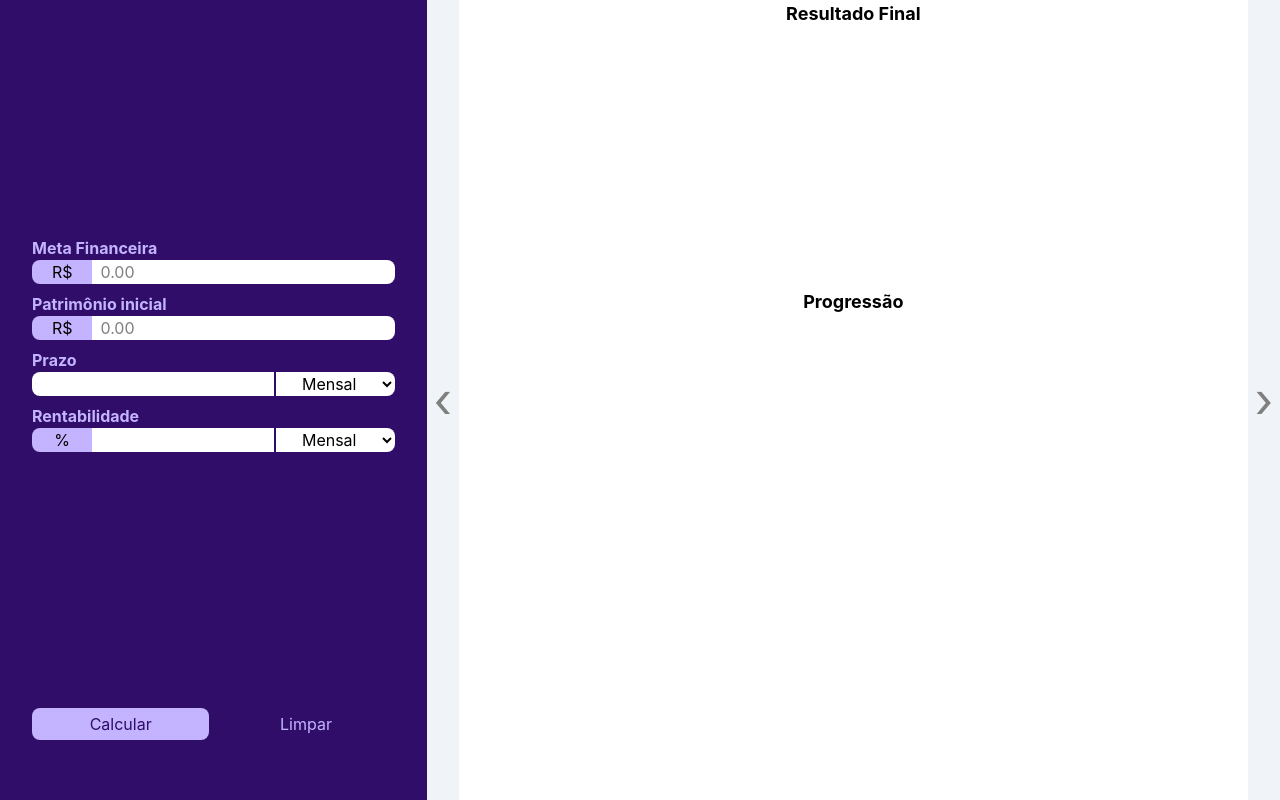
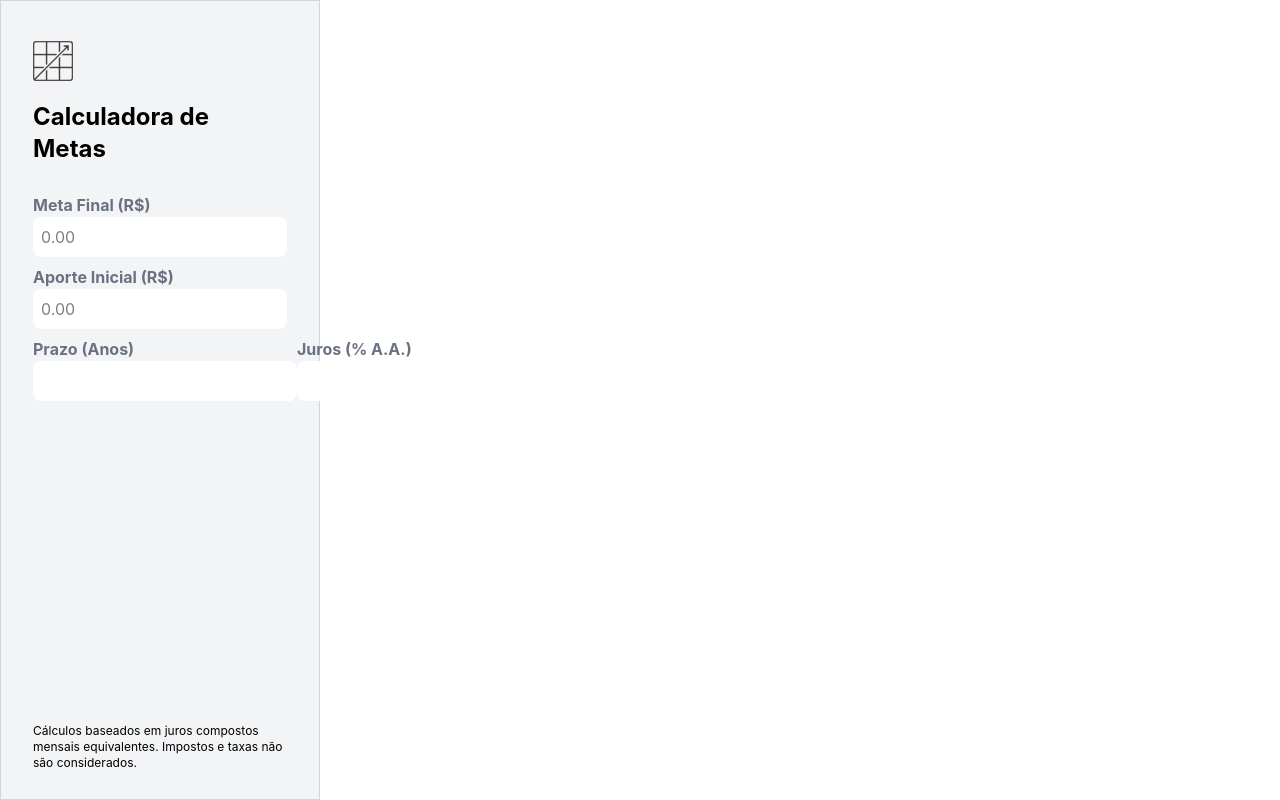
Before and after one commit to Egggzin/ProjectMyMoney, a website built with Vite: page index.html in a window 1280 px wide. Built offline with nearby package versions, Linux system fonts and the light colour scheme.

Commit message:
aside alterada, as coisas que irão trocar foram comentadas

```diff
--- a/index.html
+++ b/index.html
@@ -4,28 +4,36 @@
     <meta charset="UTF-8" />
     <meta name="viewport" content="width=device-width, initial-scale=1.0" />
     <link href="/src/style.css" rel="stylesheet" />
-    <title>projectmymoney</title>
+    <title>Calculadora de metas</title>
   </head>
-  <body class="h-[100dvh] grid grid-cols-3 grid-rows-2">
+  <body class="h-[100dvh] grid grid-cols-4 grid-rows-2">
     <aside
-      class="px-2 py-5 justify-between flex flex-col bg-violet-950 row-span-2"
+      class="px-2 py-5 justify-between flex flex-col bg-gray-100 row-span-2 border border-gray-300"
     >
-      <h1 class="text-2xl font-bold px-6"></h1>
+      <div class="flex flex-col gap-5">
+        <div class="flex flex-col px-1">
+          <img
+            src="public/logo.icon.png"
+            alt="Logo Calculadora de metas"
+            class="size-20 object-contain pc"
+          />
+          <h1 class="text-2xl font-bold px-5">Calculadora de Metas</h1>
+        </div>
         <form id="investiment-form" class="w-full px-6">
           <div class="flex w-full flex-col my-2">
-          <label for="goal-financial" class="font-bold text-violet-300"
-            >Meta Financeira</label
+            <label for="goal-financial" class="font-bold text-gray-500"
+              >Meta Final (R$)</label
             >
             <div class="flex">
-            <input
+              <!-- <input
               value="R$"
               class="w-1/6 bg-violet-300 text-center rounded-l-lg"
               type="text"
               disabled
-            />
+            /> -->
               <input
                 type="text"
-              class="w-5/6 bg-white rounded-r-lg px-2"
+                class="h-10 w-full bg-white rounded-lg px-2"
                 id="goal-financial"
                 name="goal-financial"
                 required
@@ -34,75 +42,78 @@
             </div>
           </div>
           <div class="flex w-full flex-col my-2">
-          <label for="initial-investment" class="font-bold text-violet-300"
-            >Patrimônio inicial</label
+            <label for="initial-investment" class="font-bold text-gray-500"
+              >Aporte Inicial (R$)</label
             >
             <div class="flex w-full">
-            <input
+              <!-- <input
               value="R$"
               class="w-1/6 bg-violet-300 text-center rounded-l-lg"
               type="text"
               disabled
-            />
+            /> -->
               <input
                 type="text"
-              class="w-5/6 bg-white rounded-r-lg px-2"
+                class="h-10 w-full bg-white rounded-lg px-2"
                 id="initial-investment"
                 name="initial-investment"
                 placeholder="0.00"
               />
             </div>
           </div>
-        <div class="flex w-full flex-col my-2">
-          <label for="time-amount" class="font-bold text-violet-300"
-            >Prazo</label
+          <div class="flex w-full my-2 justify-between">
+            <div class="flex flex-col">
+              <label for="time-amount" class="font-bold text-gray-500"
+                >Prazo (Anos)</label
               >
               <div class="flex w-full">
                 <input
                   type="text "
-              class="w-2/3 bg-white rounded-l-lg px-2"
+                  class="h-10 bg-white rounded-lg px-2"
                   id="time-amount"
                   name="time-amount"
                   required
                 />
-            <select
+                <!-- <select
               class="w-1/3 bg-white text-center border-violet-950 border-l-2 rounded-r-lg hover:bg-violet-300 hover:text-violet-950 cursor-pointer"
               id="time-amount-period"
             >
               <option value="monthly">Mensal</option>
               <option value="yearly">Anual</option>
-            </select>
+            </select> -->
               </div>
             </div>
-        <div class="flex w-full flex-col my-2">
-          <label for="return-rate" class="font-bold text-violet-300"
-            >Rentabilidade</label
+            <div class="flex flex-col">
+              <label for="return-rate" class="font-bold text-gray-500"
+                >Juros (% A.A.)</label
               >
               <div class="flex w-full">
-            <input
+                <!-- <input
               value="%"
               class="w-1/6 bg-violet-300 text-center rounded-l-lg"
               type="text"
               disabled
-            />
+            /> -->
                 <input
                   type="text"
-              class="w-1/2 bg-white px-2"
+                  class="h-10 bg-white rounded-lg px-2"
                   id="return-rate"
                   name="return-rate"
                   required
                 />
-            <select
+              </div>
+              <!-- <select
               class="w-1/3 bg-white text-center border-violet-950 border-l-2 rounded-r-lg hover:bg-violet-300 hover:text-violet-950 cursor-pointer"
               id="evaluation-period"
             >
               <option value="monthly">Mensal</option>
               <option value="yearly">Anual</option>
-            </select>
+            </select> -->
             </div>
           </div>
         </form>
-      <div class="px-6 py-2 flex h-12 my-8 w-full gap-2">
+      </div>
+      <!-- <div class="px-6 py-2 flex h-12 my-8 w-full gap-2">
         <button
           form="investiment-form"
           id="calculate-results"
@@ -116,10 +127,15 @@
         >
           Limpar
         </button>
-      </div>
+      </div> -->
+
+      <p class="text-wrap text-xs px-6 py-2 t">
+        Cálculos baseados em juros compostos mensais equivalentes. Impostos e
+        taxas não são considerados.
+      </p>
     </aside>
     <main class="row-span-2 col-span-2 relative">
-      <button
+      <!-- <button
         id="slide-arrow-previous"
         class="absolute top-0 bottom-0 left-0 text-5xl cursor-pointer bg-slate-200 opacity-50 w-8 hover:opacity-100 focus:opacity-100"
       >
@@ -130,8 +146,8 @@
         class="absolute top-0 bottom-0 right-0 text-5xl cursor-pointer bg-slate-200 opacity-50 w-8 hover:opacity-100 focus:opacity-100"
       >
         &#8250;
-      </button>
-      <div
+      </button> -->
+      <!-- <div
         id="carousel"
         class="h-full w-full flex overflow-x-auto scroll-smooth"
       >
@@ -155,7 +171,7 @@
             class="w-full max-h-full border border-separate"
           ></table>
         </section>
-      </div>
+      </div> -->
     </main>
     <script type="module" src="main.js"></script>
   </body>
```
Also changed, not shown: public/logo.icon.png (added). Lines whose indentation alone changed are shown as unchanged.
